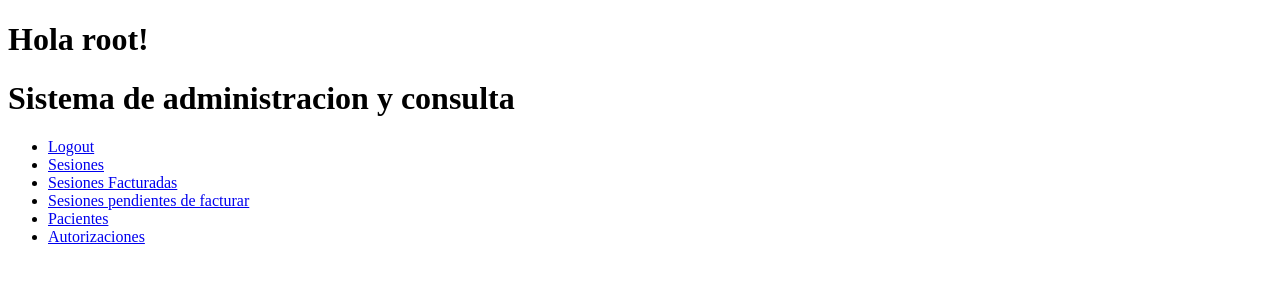
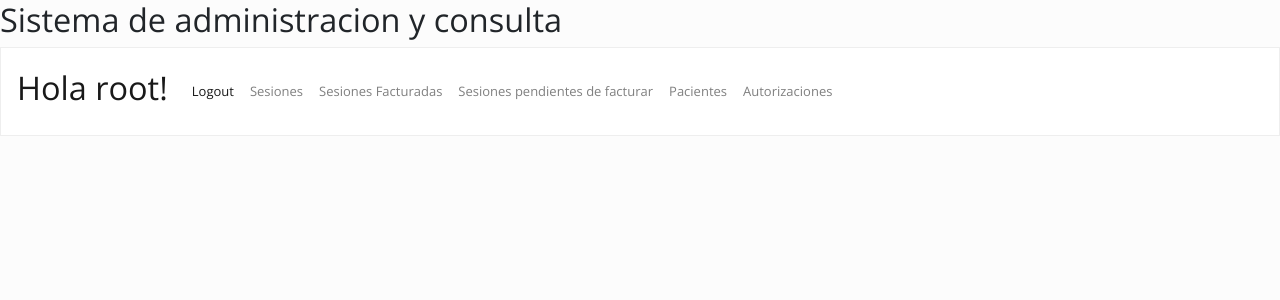
Before and after one commit to hernangaston/mi-primer-django, a Django app: page /psicologia/ in a window 1280 px wide. Shown: the top 300 px of the page. Run offline with Django 3.2, Linux system fonts and the light colour scheme; a user stored in the database is signed in; some libraries are stand-ins or nearby versions.

Commit message:
Sexto commit

```diff
--- a/mysite2/settings.py
+++ b/mysite2/settings.py
@@ -57,8 +57,8 @@ ROOT_URLCONF = 'mysite2.urls'
 TEMPLATES = [
     {
         'BACKEND': 'django.template.backends.django.DjangoTemplates',
-        'DIRS': [],
-        'APP_DIRS': True,
+        'DIRS': [os.path.join(BASE_DIR, 'templates')],#que busque las templates en una carpeta que se llame templates en la raiz del proyecto
+        'APP_DIRS': True,#quiere decir que cuando buesque un template tambien lo busque dentro de la carpeta de c/u de ntras. aplicaciones (Video 9 CF)
         'OPTIONS': {
             'context_processors': [
                 'django.template.context_processors.debug',
@@ -121,7 +121,7 @@ USE_TZ = True
 # https://docs.djangoproject.com/en/2.0/howto/static-files/
 
 STATIC_URL = '/static/'
-STATICFILES_DIRS = (os.path.join(BASE_DIR, 'static'), )
+STATICFILES_DIRS = (os.path.join(BASE_DIR, 'psicologia'), )
 #STATIC_ROOT = os.path.join(BASE_DIR, 'static')
 #MEDIA_ROOT = 'static/'
 #MEDIA_URL = 'http://localhost:8000/media/'
--- a/psicologia/templates/index_psicologia.html
+++ b/psicologia/templates/index_psicologia.html
@@ -1,31 +1,46 @@
+{% load staticfiles %}
 <!DOCTYPE html>
-<html>
+<html lang="es">
 <head>
+	<meta charset="UTF-8">
+	<meta name="viewport" content="width=device-width, initial-scale=1, shrink-to-fit=no">
+
+	<link rel="stylesheet" href="https://maxcdn.bootstrapcdn.com/bootstrap/4.0.0/css/bootstrap.min.css" integrity="sha384-Gn5384xqQ1aoWXA+058RXPxPg6fy4IWvTNh0E263XmFcJlSAwiGgFAW/dAiS6JXm" crossorigin="anonymous">
+	<link rel="stylesheet" type="text/css" href="https://bootswatch.com/4/simplex/bootstrap.min.css">
+	<link rel="stylesheet" href="{% static '/css/index_psicologia.css' %}">
 	<title>Psicologia</title>
 </head>
 <body>
 {% block content %}
 {% if user.is_authenticated %}
-	<h1>Hola {{ user.username  }}!</h1>
 	<header id="header" class="">
 		<h1>Sistema de administracion y consulta</h1>
 	</header><!-- /header -->
-	<nav>
-		<ul>
-			<li><a href="http://localhost/logout/" title="">Logout</a></li>
-			<li><a href="sesiones/" title="">Sesiones</a></li>
-			<li><a href="facturadas/" title="">Sesiones Facturadas</a></li>
-			<li><a href="pendientes/" title="">Sesiones pendientes de facturar</a></li>
-			<li><a href="pacientes/" title="">Pacientes</a></li>
-			<li><a href="autorizaciones/" title="">Autorizaciones</a></li>
-		</ul>
+	<nav  class="navbar navbar-expand-lg navbar-light bg-light">
+		<div class="collapse navbar-collapse" id="navbarColor03">
+			<a class="navbar-brand" href="#"><h1>Hola {{ user.username  }}!</h1></a>
+			<ul class="navbar-nav mr-auto">
+				<li class="nav-item active">
+					<a class="nav-link" href="logout/" >Logout <span class="sr-only">(current)</span></a>
+				</li>
+				<li  class="nav-item"><a class="nav-link" href="sesiones/" >Sesiones</a></li>
+				<li  class="nav-item"><a class="nav-link" href="facturadas/" >Sesiones Facturadas</a></li>
+				<li  class="nav-item"><a class="nav-link" href="pendientes/" >Sesiones pendientes de facturar</a></li>
+				<li  class="nav-item"><a class="nav-link" href="pacientes/" >Pacientes</a></li>
+				<li  class="nav-item"><a class="nav-link" href="autorizaciones/" >Autorizaciones</a></li>
+			</ul>
+		</div>
 	</nav>
 	<div>
 
 	</div>
 {% else %}
-	<a href="login/" title="">Login</a>
-	<a href="#" title="">Registrate</a>
+	<li class="nav-item active"><a href="login/" title="">Login  <span class="sr-only">(current)</span></a></li>
+	<li class="nav-item"><a href="#" title="">Registrate</a></li>
 {% endif %}
 {% endblock %}
+	<script src="https://code.jquery.com/jquery-3.2.1.slim.min.js" integrity="sha384-KJ3o2DKtIkvYIK3UENzmM7KCkRr/rE9/Qpg6aAZGJwFDMVNA/GpGFF93hXpG5KkN" crossorigin="anonymous"></script>
+	<script src="https://cdnjs.cloudflare.com/ajax/libs/popper.js/1.12.9/umd/popper.min.js" integrity="sha384-ApNbgh9B+Y1QKtv3Rn7W3mgPxhU9K/ScQsAP7hUibX39j7fakFPskvXusvfa0b4Q" crossorigin="anonymous"></script>
+	<script src="https://maxcdn.bootstrapcdn.com/bootstrap/4.0.0/js/bootstrap.min.js" integrity="sha384-JZR6Spejh4U02d8jOt6vLEHfe/JQGiRRSQQxSfFWpi1MquVdAyjUar5+76PVCmYl" crossorigin="anonymous"></script>
 </body>
+</html>
```
Also changed, not shown: psicologia/templates/navbar.html (added, +36 -0 lines), psicologia/static/css/index_psicologia.css (added), psicologia/views.py (line endings or trailing spaces).
